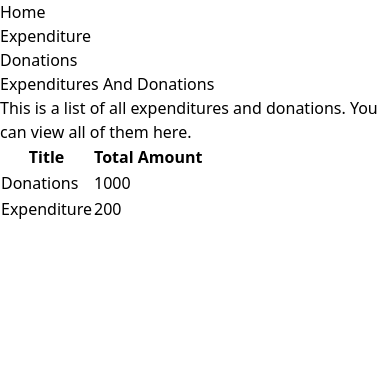
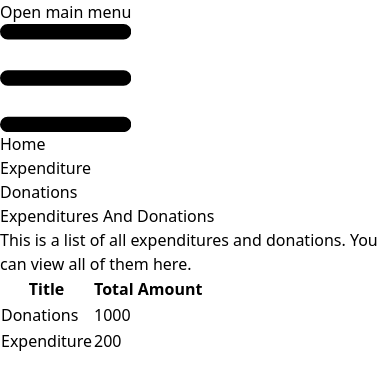
Before and after one commit to laxmanarao5/Ganesh-Chaturdhi-FE, a React (Vite) app: page / in a window 390 px wide. Shown: the top 386 px of the page. Built offline with nearby package versions, Linux system fonts and the light colour scheme.

Commit message:
added responsiveness to header

```diff
--- a/src/components/Header/Header.jsx
+++ b/src/components/Header/Header.jsx
@@ -1,21 +1,51 @@
-import React from 'react'
-import {NavLink} from 'react-router-dom'
+import React, { useState } from 'react';
+import { NavLink } from 'react-router-dom';
 
 function Header() {
+    const [isMobileMenuOpen, setMobileMenuOpen] = useState(false);
+
+    const toggleMobileMenu = () => {
+        setMobileMenuOpen(!isMobileMenuOpen);
+    };
+
     return (
         <header className="shadow sticky z-50 top-0">
             <nav className="bg-gray-300 border-gray-200 px-4 lg:px-6 py-2.5">
                 <div className="flex flex-wrap justify-between items-center mx-auto max-w-screen-xl">
+                    {/* Mobile Menu Button */}
+                    <button
+                        className="lg:hidden inline-flex items-center p-2 w-10 h-10 justify-center text-black-500 hover:bg-gray-100 hover:text-gray-900 focus:outline-none focus:ring-2 focus:ring-gray-200"
+                        type="button"
+                        onClick={toggleMobileMenu}
+                    >
+                        <span className="sr-only">Open main menu</span>
+                        <svg
+                            className="w-5 h-5"
+                            aria-hidden="true"
+                            xmlns="http://www.w3.org/2000/svg"
+                            fill="none"
+                            viewBox="0 0 17 14"
+                        >
+                            <path
+                                stroke="currentColor"
+                                strokeLinecap="round"
+                                strokeLinejoin="round"
+                                strokeWidth="2"
+                                d="M1 1h15M1 7h15M1 13h15"
+                            />
+                        </svg>
+                    </button>
+
                     <div
-                        className="hidden justify-between items-center w-full lg:flex lg:w-auto lg:order-1"
+                        className={`lg:flex lg:w-auto lg:order-1 ${isMobileMenuOpen ? 'block' : 'hidden'}`}
                         id="mobile-menu-2"
                     >
                         <ul className="flex flex-col mt-4 font-medium lg:flex-row lg:space-x-8 lg:mt-0">
-                        <li>
+                            <li>
                                 <NavLink
-                                    to = '/'
-                                    className={({isActive}) =>
-                                        `${isActive ? "text-orange-700" : "text-gray-700" } block py-2 pr-4 pl-3 duration-200 border-b border-gray-100 hover:bg-gray-50 lg:hover:bg-transparent lg:border-0 hover:text-orange-700 lg:p-0`
+                                    to='/'
+                                    className={({ isActive }) =>
+                                        `${isActive ? "text-orange-700" : "text-gray-700"} block py-2 pr-4 pl-3 duration-200 border-b border-gray-100 hover:bg-gray-50 lg:hover:bg-transparent lg:border-0 hover:text-orange-700 lg:p-0`
                                     }
                                 >
                                     Home
@@ -23,9 +53,9 @@ function Header() {
                             </li>
                             <li>
                                 <NavLink
-                                    to = '/expenditure'
-                                    className={({isActive}) =>
-                                        `${isActive ? "text-orange-700" : "text-gray-700" } block py-2 pr-4 pl-3 duration-200 border-b border-gray-100 hover:bg-gray-50 lg:hover:bg-transparent lg:border-0 hover:text-orange-700 lg:p-0`
+                                    to='/expenditure'
+                                    className={({ isActive }) =>
+                                        `${isActive ? "text-orange-700" : "text-gray-700"} block py-2 pr-4 pl-3 duration-200 border-b border-gray-100 hover:bg-gray-50 lg:hover:bg-transparent lg:border-0 hover:text-orange-700 lg:p-0`
                                     }
                                 >
                                     Expenditure
@@ -33,9 +63,9 @@ function Header() {
                             </li>
                             <li>
                                 <NavLink
-                                    to = '/donations'
-                                    className={({isActive}) =>
-                                        `${isActive ? "text-orange-700" : "text-gray-700" } block py-2 pr-4 pl-3 duration-200 border-b border-gray-100 hover:bg-gray-50 lg:hover:bg-transparent lg:border-0 hover:text-orange-700 lg:p-0`
+                                    to='/donations'
+                                    className={({ isActive }) =>
+                                        `${isActive ? "text-orange-700" : "text-gray-700"} block py-2 pr-4 pl-3 duration-200 border-b border-gray-100 hover:bg-gray-50 lg:hover:bg-transparent lg:border-0 hover:text-orange-700 lg:p-0`
                                     }
                                 >
                                     Donations
@@ -49,4 +79,4 @@ function Header() {
     );
 }
 
-export default Header
+export default Header;
```
